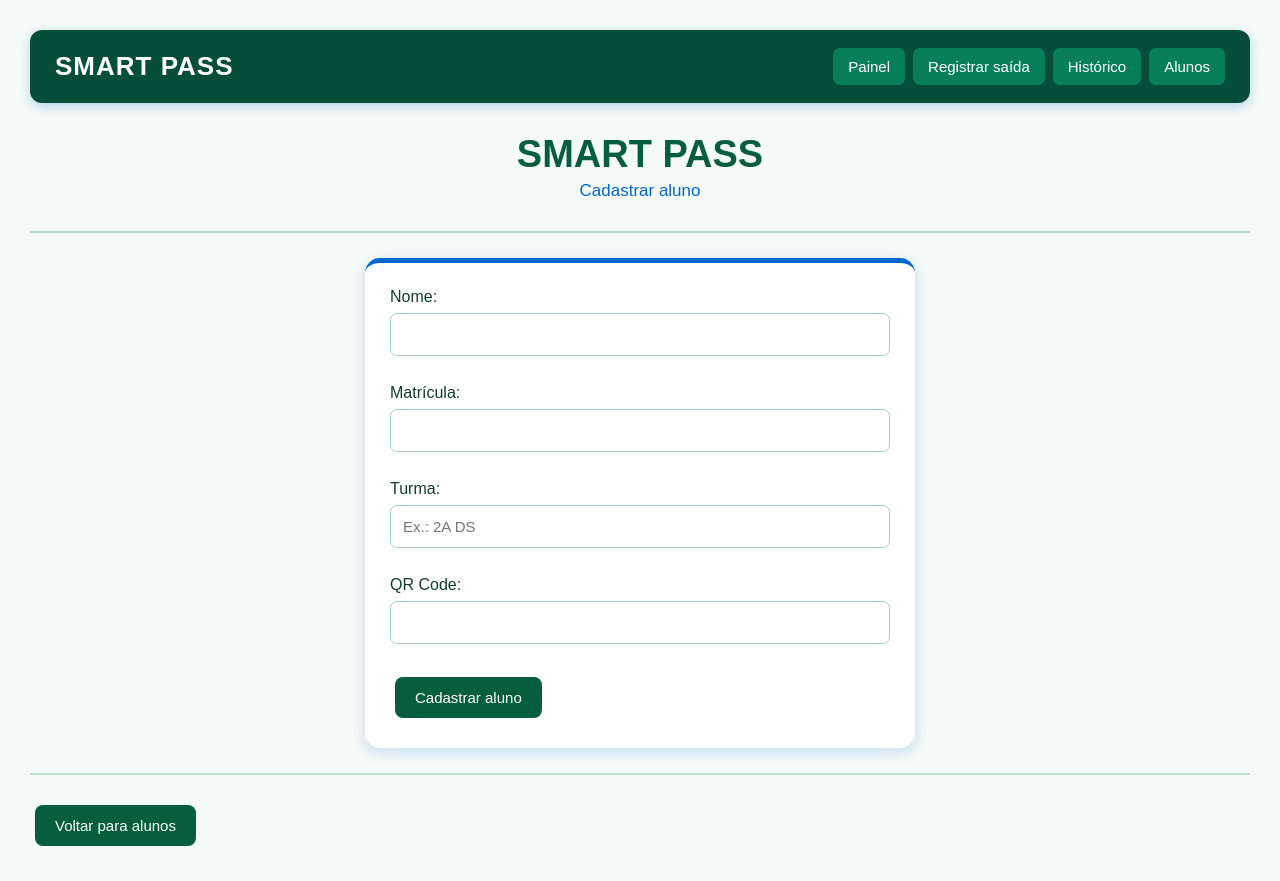
After one commit to joane318/smart-pass-, a Django app: template saidas/templates/saidas/cadastrar_aluno.html in a window 1280 px wide. The commit adds this page. Run offline with Django 3.2, Linux system fonts and the light colour scheme; the template is opened without the code that fills it, so the values that code supplies are empty.

Commit message:
Adiciona cadastro de alunos

```diff
--- /dev/null
+++ b/saidas/templates/saidas/cadastrar_aluno.html
@@ -0,0 +1,69 @@
+{% load static %}
+
+<!DOCTYPE html>
+<html lang="pt-br">
+
+<head>
+    <meta charset="UTF-8">
+    <title>Smart Pass - Cadastrar Aluno</title>
+    <link rel="stylesheet" href="{% static 'saidas/style.css' %}">
+</head>
+
+<body>
+
+<header class="topo">
+    <div class="logo">SMART PASS</div>
+
+    <nav>
+        <a href="{% url 'inicio' %}">Painel</a>
+        <a href="{% url 'registrar_saida' %}">Registrar saída</a>
+        <a href="{% url 'historico' %}">Histórico</a>
+        <a href="{% url 'alunos' %}">Alunos</a>
+    </nav>
+</header>
+
+<div class="titulo-painel">
+    <h1>SMART PASS</h1>
+    <p>Cadastrar aluno</p>
+</div>
+
+<hr>
+
+<form method="POST">
+
+    {% csrf_token %}
+
+    <label>Nome:</label>
+    <br>
+    <input type="text" name="nome" required>
+
+    <br><br>
+
+    <label>Matrícula:</label>
+    <br>
+    <input type="text" name="matricula" required>
+
+    <br><br>
+
+    <label>Turma:</label>
+    <br>
+    <input type="text" name="turma" placeholder="Ex.: 2A DS" required>
+
+    <br><br>
+
+    <label>QR Code:</label>
+    <br>
+    <input type="text" name="qr_code" required>
+
+    <br><br>
+
+    <button type="submit">Cadastrar aluno</button>
+
+</form>
+
+<hr>
+
+<a href="{% url 'alunos' %}">Voltar para alunos</a>
+
+</body>
+</html>
--- a/saidas/urls.py
+++ b/saidas/urls.py
@@ -12,4 +12,5 @@ urlpatterns = [
 
     path("alunos/", views.alunos, name="alunos"),
 
+    path("alunos/cadastrar/", views.cadastrar_aluno, name="cadastrar_aluno"),
 ]
```
Also changed, not shown: saidas/templates/saidas/alunos.html (+4 -3 lines), saidas/views.py (+18 -1 lines).
